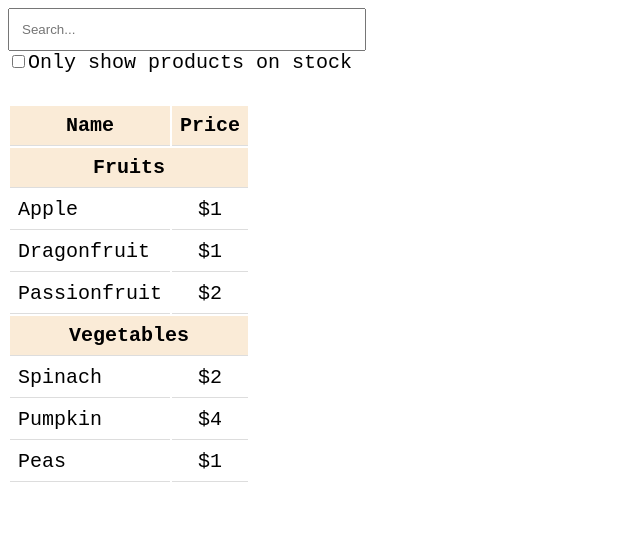
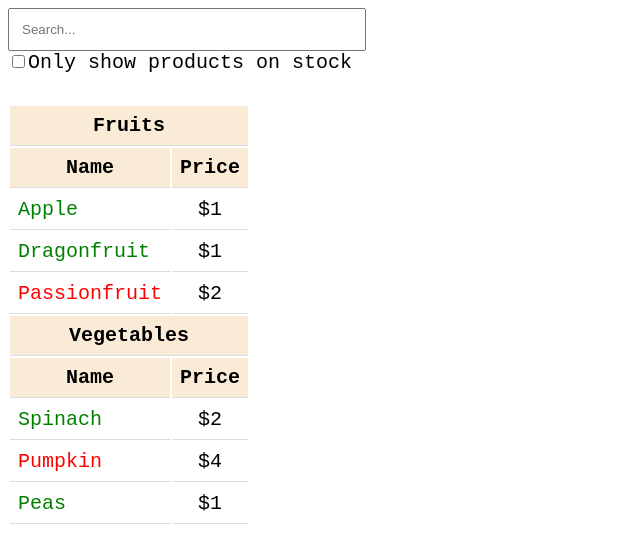
Before and after one commit to AhmedElaguab/react-grocery-store, a React (Create React App) app: page / in a window 1280 px wide. Shown: the top 550 px of the page, without its empty margins (0-640 px from the left). Built offline with nearby package versions, Linux system fonts and the light colour scheme.

Commit message:
Refactor: big code refactoring

```diff
--- a/src/components/ProductTable.jsx
+++ b/src/components/ProductTable.jsx
@@ -1,24 +1,39 @@
-import ProductTableList from './ProductTableList'
 import ProductTableCategory from './ProductTableCategory'
 
 export default function ProductTable({ products, filterText, inStockOnly }) {
+  const categories = []
+  const categoriesContent = []
+
+  products.forEach(product => {
+    if (!categories.includes(product.category)) {
+      const filteredProducts = []
+      products.forEach(p => {
+        if (p.category !== product.category) return
+        if (inStockOnly && !p.stocked) return
+        if (filterText && p.name.toLowerCase().indexOf(filterText) === -1) {
+          return
+        }
+
+        filteredProducts.push(p)
+      })
+
+      if (filteredProducts.length > 0) {
+        categoriesContent.push(
+          <ProductTableCategory
+            key={product.category}
+            category={product.category}
+            products={filteredProducts}
+          />,
+        )
+      }
+      categories.push(product.category)
+    }
+  })
+
   return (
     <div>
       <table>
-        <tbody>
-          <tr>
-            <th>Name </th>
-            <th>Price</th>
-          </tr>
-          <ProductTableCategory category="Fruits" />
-          <ProductTableList
-            products={[...products.filter(x => x.category == 'Fruits')]}
-          />
-          <ProductTableCategory category="Vegetables" />
-          <ProductTableList
-            products={[...products.filter(x => x.category == 'Vegetables')]}
-          />
-        </tbody>
+        <tbody>{categoriesContent}</tbody>
       </table>
     </div>
   )
--- a/src/components/ProductTableCategory.jsx
+++ b/src/components/ProductTableCategory.jsx
@@ -1,7 +1,20 @@
-export default function ProductTableCategory({ category }) {
+import ProductTableList from './ProductTableList'
+
+export default function ProductTableCategory({ category, products }) {
   return (
-    <tr>
-      <th colSpan="2">{category}</th>
-    </tr>
+    <>
+      {products.length > 0 && (
+        <>
+          <tr>
+            <th colSpan="2">{category}</th>
+          </tr>
+          <tr>
+            <th>Name </th>
+            <th>Price</th>
+          </tr>
+          <ProductTableList products={products} />
+        </>
+      )}
+    </>
   )
 }
--- /dev/null
+++ b/src/components/ProductTableItem.jsx
@@ -0,0 +1,12 @@
+export default function ProductTableItem({ product }) {
+  return (
+    <tr key={product.name}>
+      <td>
+        <span style={{ color: product.stocked ? 'green' : 'red' }}>
+          {product.name}
+        </span>{' '}
+      </td>
+      <td>{product.price}</td>
+    </tr>
+  )
+}
--- a/src/components/ProductTableList.jsx
+++ b/src/components/ProductTableList.jsx
@@ -1,11 +1,10 @@
+import ProductTableItem from './ProductTableItem'
+
 export default function ProductTableList({ products }) {
   return (
     <>
       {products.map(product => (
-        <tr key={product.name}>
-          <td>{product.name} </td>
-          <td>{product.price}</td>
-        </tr>
+        <ProductTableItem key={product.name} product={product} />
       ))}
     </>
   )
```
